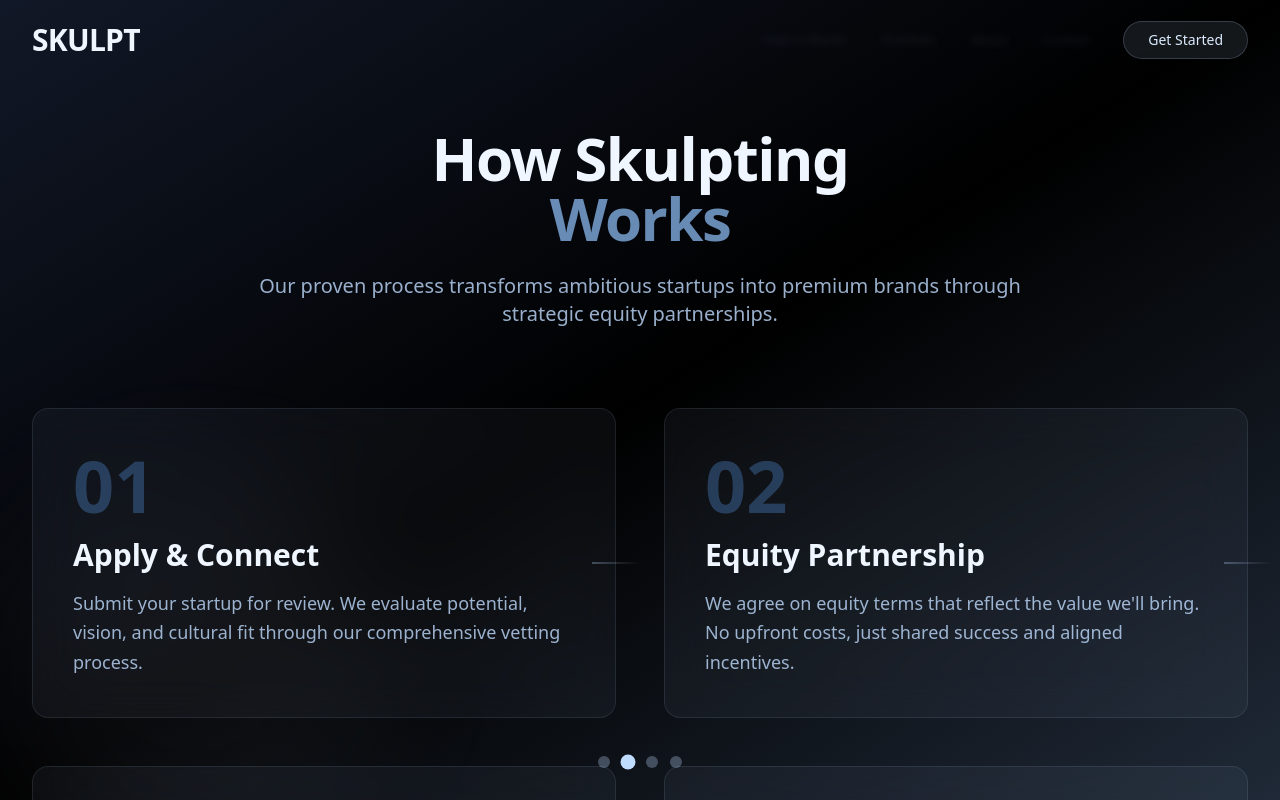
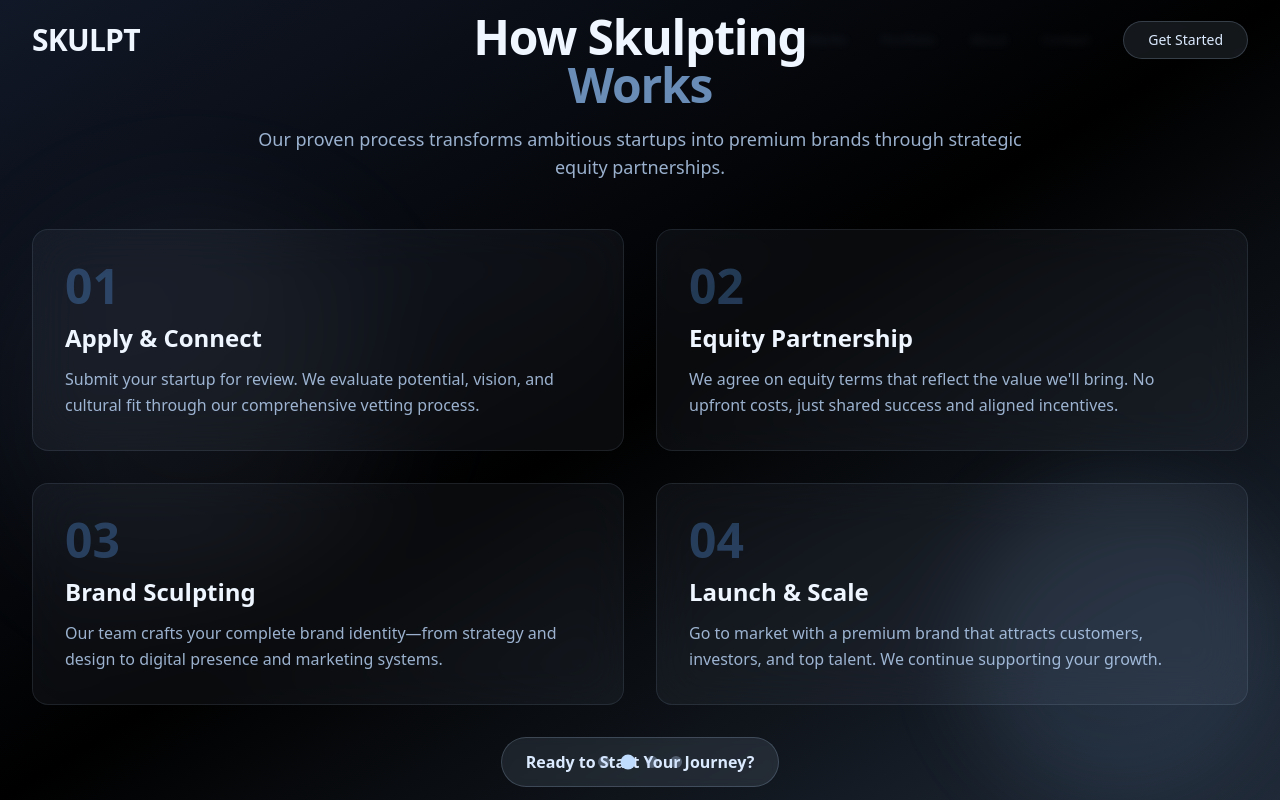
Before and after one commit to svenreyes/skulpt-vision-forge, a React (Vite) app: page / in a window 1280 px wide. Both pictures are taken after a click on the button 628 px from the left and 762 px from the top of the page. Built offline with nearby package versions, Linux system fonts and the light colour scheme.

Commit message:
Fix: Improve scrolling and layout
- Fixed the scrolling behavior to allow scrolling through all sections.
- Ensured that the sections fit within the screen bounds.

```diff
--- a/src/components/HowItWorks.tsx
+++ b/src/components/HowItWorks.tsx
@@ -26,65 +26,60 @@ export const HowItWorks = () => {
   ];
 
   return (
-    <section className="py-24 lg:py-32 relative min-h-screen flex items-center">
+    <section className="h-screen flex items-center relative overflow-hidden">
       {/* Background Elements */}
       <div className="absolute inset-0 overflow-hidden">
         <div className="absolute top-1/2 left-0 w-96 h-96 bg-blue-200/5 rounded-full blur-3xl transform -translate-y-1/2" />
         <div className="absolute bottom-0 right-0 w-80 h-80 bg-blue-300/10 rounded-full blur-2xl" />
       </div>
 
-      <div className="relative z-10 max-w-7xl mx-auto px-6 lg:px-8 w-full">
+      <div className="relative z-10 max-w-7xl mx-auto px-6 lg:px-8 w-full py-20">
         {/* Section Header */}
-        <div className="text-center mb-20">
-          <h2 className="text-5xl lg:text-6xl font-bold tracking-tight mb-6 text-blue-50">
+        <div className="text-center mb-12">
+          <h2 className="text-4xl lg:text-5xl font-bold tracking-tight mb-4 text-blue-50">
             How Skulpting
             <br />
             <span className="text-blue-300/70">Works</span>
           </h2>
-          <p className="text-xl text-blue-200/80 max-w-3xl mx-auto">
+          <p className="text-lg text-blue-200/80 max-w-3xl mx-auto">
             Our proven process transforms ambitious startups into premium brands through strategic equity partnerships.
           </p>
         </div>
 
         {/* Steps Grid */}
-        <div className="grid lg:grid-cols-2 gap-8 lg:gap-12">
+        <div className="grid lg:grid-cols-2 gap-6 lg:gap-8">
           {steps.map((step, index) => (
             <div
               key={step.number}
               className="group relative"
             >
               {/* Glass Card */}
-              <div className="backdrop-blur-xl bg-blue-200/5 border border-blue-200/10 rounded-2xl p-8 lg:p-10 hover:bg-blue-200/10 transition-all duration-500 h-full">
+              <div className="backdrop-blur-xl bg-blue-200/5 border border-blue-200/10 rounded-2xl p-6 lg:p-8 hover:bg-blue-200/10 transition-all duration-500 h-full">
                 {/* Step Number */}
-                <div className="text-6xl lg:text-7xl font-bold text-blue-400/30 mb-4 group-hover:text-blue-300/50 transition-colors duration-300">
+                <div className="text-4xl lg:text-5xl font-bold text-blue-400/30 mb-3 group-hover:text-blue-300/50 transition-colors duration-300">
                   {step.number}
                 </div>
 
                 {/* Step Title */}
-                <h3 className="text-2xl lg:text-3xl font-bold mb-4 text-blue-50 group-hover:text-blue-100 transition-colors duration-300">
+                <h3 className="text-xl lg:text-2xl font-bold mb-3 text-blue-50 group-hover:text-blue-100 transition-colors duration-300">
                   {step.title}
                 </h3>
 
                 {/* Step Description */}
-                <p className="text-lg text-blue-200/80 leading-relaxed group-hover:text-blue-100/90 transition-colors duration-300">
+                <p className="text-base text-blue-200/80 leading-relaxed group-hover:text-blue-100/90 transition-colors duration-300">
                   {step.description}
                 </p>
 
                 {/* Hover Effect Line */}
                 <div className="absolute bottom-0 left-0 w-0 h-1 bg-gradient-to-r from-blue-200 to-blue-300 group-hover:w-full transition-all duration-500" />
               </div>
-
-              {/* Connection Line for Desktop */}
-              {index < steps.length - 1 && (
-                <div className="hidden lg:block absolute top-1/2 -right-6 w-12 h-0.5 bg-gradient-to-r from-blue-200/30 to-transparent transform -translate-y-1/2" />
-              )}
             </div>
           ))}
         </div>
 
         {/* Bottom CTA */}
-        <div className="text-center mt-20">
-          <button className="px-8 py-4 bg-blue-200/10 backdrop-blur-sm border border-blue-200/20 rounded-full font-semibold text-lg text-blue-100 hover:bg-blue-200/20 transition-all duration-300">
+        <div className="text-center mt-8">
+          <button className="px-6 py-3 bg-blue-200/10 backdrop-blur-sm border border-blue-200/20 rounded-full font-semibold text-base text-blue-100 hover:bg-blue-200/20 transition-all duration-300">
             Ready to Start Your Journey?
           </button>
         </div>
--- a/src/components/Portfolio.tsx
+++ b/src/components/Portfolio.tsx
@@ -37,28 +37,28 @@ export const Portfolio = () => {
   ];
 
   return (
-    <section className="py-24 lg:py-32 relative min-h-screen flex items-center">
+    <section className="h-screen flex items-center relative overflow-hidden">
       {/* Background Elements */}
       <div className="absolute inset-0 overflow-hidden">
         <div className="absolute top-0 right-1/4 w-96 h-96 bg-blue-200/5 rounded-full blur-3xl" />
         <div className="absolute bottom-1/3 left-0 w-80 h-80 bg-blue-300/10 rounded-full blur-2xl" />
       </div>
 
-      <div className="relative z-10 max-w-7xl mx-auto px-6 lg:px-8 w-full">
+      <div className="relative z-10 max-w-7xl mx-auto px-6 lg:px-8 w-full py-20">
         {/* Section Header */}
-        <div className="text-center mb-20">
-          <h2 className="text-5xl lg:text-6xl font-bold tracking-tight mb-6 text-blue-50">
+        <div className="text-center mb-12">
+          <h2 className="text-4xl lg:text-5xl font-bold tracking-tight mb-4 text-blue-50">
             Our
             <br />
             <span className="text-blue-300/70">Portfolio</span>
           </h2>
-          <p className="text-xl text-blue-200/80 max-w-3xl mx-auto">
+          <p className="text-lg text-blue-200/80 max-w-3xl mx-auto">
             Brands we've sculpted from vision to venture-backed success stories.
           </p>
         </div>
 
         {/* Projects Grid */}
-        <div className="grid lg:grid-cols-2 gap-8">
+        <div className="grid lg:grid-cols-2 gap-6">
           {projects.map((project, index) => (
             <div
               key={project.name}
@@ -79,33 +79,33 @@ export const Portfolio = () => {
               </div>
 
               {/* Content Overlay */}
-              <div className="absolute inset-0 p-8 flex flex-col justify-end">
+              <div className="absolute inset-0 p-6 flex flex-col justify-end">
                 {/* Category */}
-                <div className="text-sm font-medium text-blue-200/80 mb-2 opacity-80">
+                <div className="text-sm font-medium text-blue-200/80 mb-1 opacity-80">
                   {project.category}
                 </div>
 
                 {/* Project Name */}
-                <h3 className="text-3xl font-bold mb-3 text-blue-50 group-hover:text-blue-100 transition-colors duration-300">
+                <h3 className="text-2xl font-bold mb-2 text-blue-50 group-hover:text-blue-100 transition-colors duration-300">
                   {project.name}
                 </h3>
 
                 {/* Description */}
-                <p className="text-blue-200/80 mb-4 leading-relaxed">
+                <p className="text-blue-200/80 mb-3 leading-relaxed text-sm">
                   {project.description}
                 </p>
 
                 {/* Metrics */}
-                <div className="text-sm text-blue-300/70 mb-4">
+                <div className="text-xs text-blue-300/70 mb-3">
                   {project.metrics}
                 </div>
 
                 {/* View Project Link */}
-                <div className={`flex items-center gap-2 text-blue-100 font-medium transition-all duration-300 ${
+                <div className={`flex items-center gap-2 text-blue-100 font-medium transition-all duration-300 text-sm ${
                   hoveredProject === index ? 'translate-x-0 opacity-100' : '-translate-x-4 opacity-0'
                 }`}>
                   View Case Study
-                  <ArrowRight size={18} className="group-hover:translate-x-1 transition-transform duration-300" />
+                  <ArrowRight size={16} className="group-hover:translate-x-1 transition-transform duration-300" />
                 </div>
               </div>
 
@@ -118,10 +118,10 @@ export const Portfolio = () => {
         </div>
 
         {/* View All Projects */}
-        <div className="text-center mt-16">
-          <button className="group px-8 py-4 bg-transparent border border-blue-200/30 rounded-full font-semibold text-lg text-blue-100 hover:bg-blue-200/10 transition-all duration-300 flex items-center gap-3 mx-auto">
+        <div className="text-center mt-8">
+          <button className="group px-6 py-3 bg-transparent border border-blue-200/30 rounded-full font-semibold text-base text-blue-100 hover:bg-blue-200/10 transition-all duration-300 flex items-center gap-3 mx-auto">
             View All Projects
-            <ArrowRight className="group-hover:translate-x-1 transition-transform duration-300" size={20} />
+            <ArrowRight className="group-hover:translate-x-1 transition-transform duration-300" size={18} />
           </button>
         </div>
       </div>
--- a/src/pages/Index.tsx
+++ b/src/pages/Index.tsx
@@ -10,21 +10,28 @@ import { Footer } from '../components/Footer';
 const Index = () => {
   const [currentSection, setCurrentSection] = useState(0);
   const sections = ['hero', 'how-it-works', 'portfolio', 'join-movement'];
+  const [isScrolling, setIsScrolling] = useState(false);
 
   useEffect(() => {
     const handleWheel = (e: WheelEvent) => {
       e.preventDefault();
+
+      if (isScrolling) return;
+
+      setIsScrolling(true);
 
       if (e.deltaY > 0 && currentSection < sections.length - 1) {
         setCurrentSection(prev => prev + 1);
       } else if (e.deltaY < 0 && currentSection > 0) {
         setCurrentSection(prev => prev - 1);
       }
+
+      setTimeout(() => setIsScrolling(false), 1000);
     };
 
     window.addEventListener('wheel', handleWheel, { passive: false });
     return () => window.removeEventListener('wheel', handleWheel);
-  }, [currentSection, sections.length]);
+  }, [currentSection, sections.length, isScrolling]);
 
   const renderSection = (index: number) => {
     const isActive = index === currentSection;
@@ -41,13 +48,15 @@ const Index = () => {
     return (
       <div
         key={index}
-        className={`absolute inset-0 w-screen h-screen transition-all duration-1000 ease-out ${
+        className={`absolute inset-0 w-screen h-screen overflow-hidden transition-all duration-1000 ease-out ${
           isActive
             ? 'opacity-100 blur-none z-20'
             : 'opacity-0 blur-md z-10 pointer-events-none'
         }`}
       >
-        {sectionComponents[index]}
+        <div className="w-full h-full overflow-y-auto">
+          {sectionComponents[index]}
+        </div>
       </div>
     );
   };
```
Also changed, not shown: src/components/JoinMovement.tsx (+16 -16 lines).
